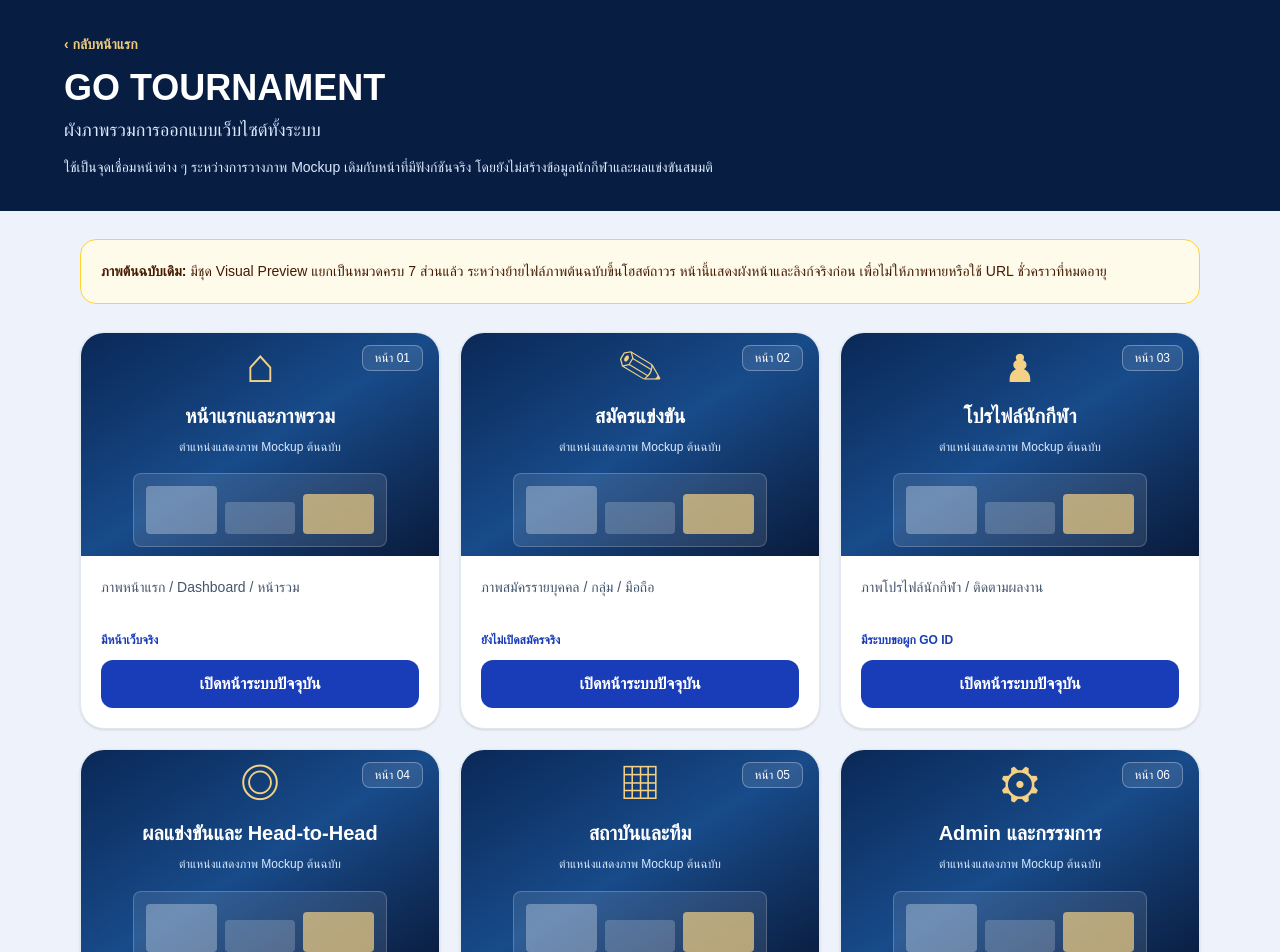
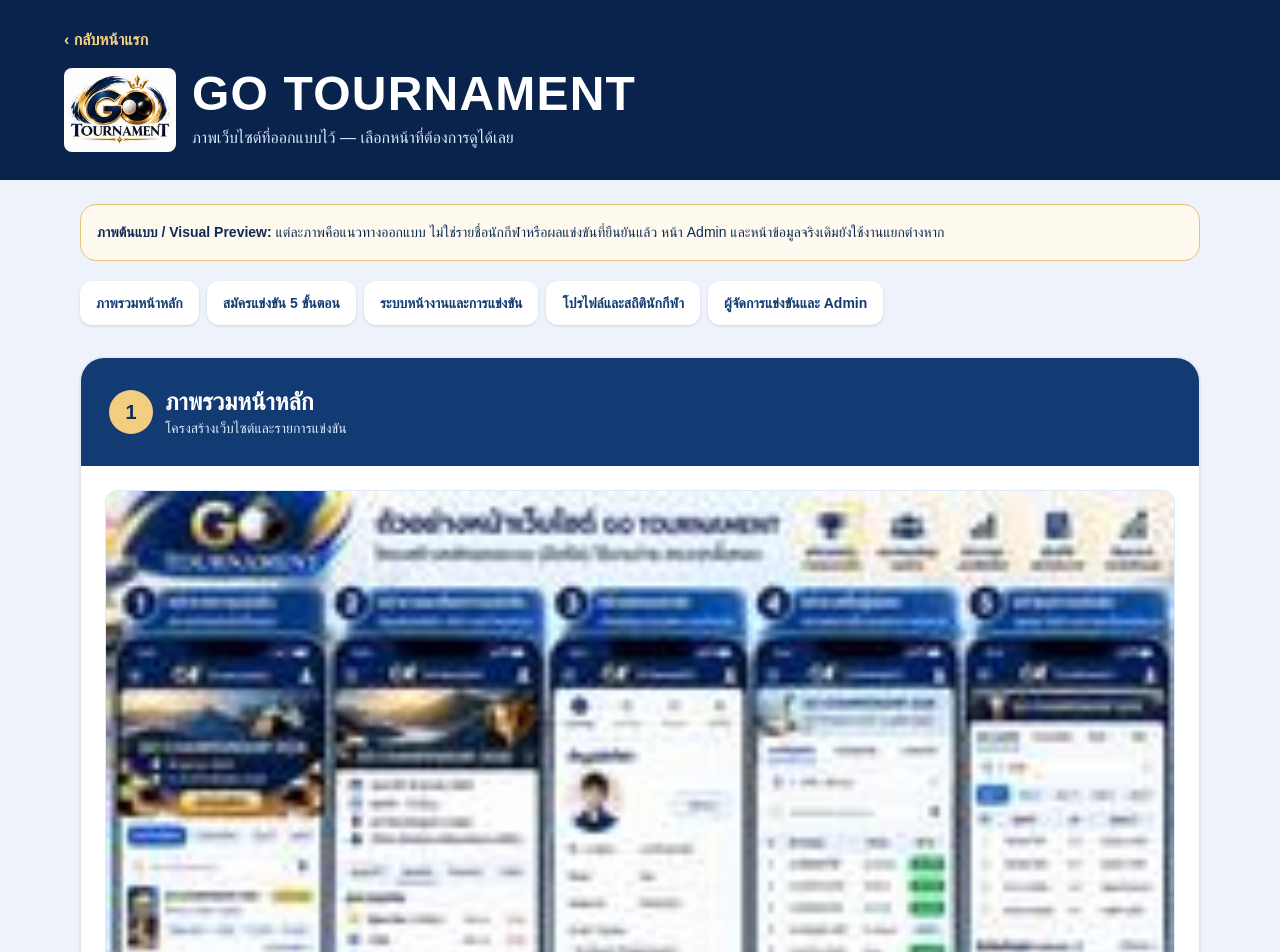
Before and after one commit to sawitree2168-sys/go-competition, a Next.js app: page /visual-overview in a window 1280 px wide. Shown: the top 952 px of the page. Built offline with nearby package versions, Linux system fonts and the light colour scheme.

Commit message:
feat: show original GO TOURNAMENT mockup images and page-by-page preview links

```diff
--- a/app/visual-overview/page.tsx
+++ b/app/visual-overview/page.tsx
@@ -1,47 +1,46 @@
 import Link from "next/link";
-const sections=[
- {id:"home",name:"หน้าแรกและภาพรวม",path:"/",assets:"ภาพหน้าแรก / Dashboard / หน้ารวม",status:"มีหน้าเว็บจริง",icon:"⌂"},
- {id:"register",name:"สมัครแข่งขัน",path:"/athletes/search",assets:"ภาพสมัครรายบุคคล / กลุ่ม / มือถือ",status:"ยังไม่เปิดสมัครจริง",icon:"✎"},
- {id:"athlete",name:"โปรไฟล์นักกีฬา",path:"/athletes/claim",assets:"ภาพโปรไฟล์นักกีฬา / ติดตามผลงาน",status:"มีระบบขอผูก GO ID",icon:"♟"},
- {id:"matches",name:"ผลแข่งขันและ Head-to-Head",path:"/athletes/head-to-head",assets:"ภาพผลสด / ตารางคู่แข่ง / สถิติ H2H",status:"รอผลแข่งขันจริง",icon:"◎"},
- {id:"institute",name:"สถาบันและทีม",path:null,assets:"ภาพสมัครแบบกลุ่ม / แดชบอร์ดสถาบัน / ผลทีม",status:"ภาพออกแบบก่อนเชื่อมฟังก์ชัน",icon:"▦"},
- {id:"admin",name:"Admin และกรรมการ",path:"/admin/athlete-claims",assets:"ภาพจัดการแข่งขัน / หน้าผู้ดูแล / คะแนน",status:"มีหน้า Admin จริง",icon:"⚙"},
- {id:"media",name:"ข่าวสารและผลงาน",path:null,assets:"ภาพข่าว / แกลเลอรี / รายงานผล",status:"ภาพออกแบบก่อนเชื่อมฟังก์ชัน",icon:"▣"},
-];
+import {visualGroups,visualImages} from "./visual-data";
+import {VisualImage} from "./VisualImage";
 export default function VisualOverview(){
- return <main className="min-h-screen bg-[#eef3fb] text-[#0c2a56]">
-  <header className="bg-[#071d42] px-5 py-8 text-white">
+ return <main className="min-h-screen bg-[#eef3fb] text-[#102a53]">
+  <header className="bg-[#09234d] px-4 py-7 text-white">
    <div className="mx-auto max-w-6xl">
-    <Link href="/" className="text-sm font-bold text-[#f0ca78]">‹ กลับหน้าแรก</Link>
-    <h1 className="mt-3 text-3xl font-black sm:text-4xl">GO TOURNAMENT</h1>
-    <p className="mt-2 text-lg text-blue-100">ผังภาพรวมการออกแบบเว็บไซต์ทั้งระบบ</p>
-    <p className="mt-3 max-w-2xl text-sm leading-relaxed text-blue-100">ใช้เป็นจุดเชื่อมหน้าต่าง ๆ ระหว่างการวางภาพ Mockup เดิมกับหน้าที่มีฟังก์ชันจริง โดยยังไม่สร้างข้อมูลนักกีฬาและผลแข่งขันสมมติ</p>
+    <Link href="/" className="font-bold text-[#f4cf80]">‹ กลับหน้าแรก</Link>
+    <div className="mt-4 flex items-center gap-4">
+     <div className="hidden w-28 overflow-hidden rounded-lg bg-white sm:block">
+      <VisualImage local={visualImages.logo.local} fallback={visualImages.logo.fallback} alt="GO TOURNAMENT"/>
+     </div>
+     <div><h1 className="text-3xl font-black tracking-wide sm:text-5xl">GO TOURNAMENT</h1>
+     <p className="mt-2 text-blue-100">ภาพเว็บไซต์ที่ออกแบบไว้ — เลือกหน้าที่ต้องการดูได้เลย</p></div>
+    </div>
    </div>
   </header>
-  <div className="mx-auto max-w-6xl px-4 py-7">
-   <div className="mb-7 rounded-2xl border border-amber-300 bg-amber-50 p-5 text-sm leading-relaxed text-amber-950">
-    <strong>ภาพต้นฉบับเดิม:</strong> มีชุด Visual Preview แยกเป็นหมวดครบ 7 ส่วนแล้ว ระหว่างย้ายไฟล์ภาพต้นฉบับขึ้นโฮสต์ถาวร หน้านี้แสดงผังหน้าและลิงก์จริงก่อน เพื่อไม่ให้ภาพหายหรือใช้ URL ชั่วคราวที่หมดอายุ
-   </div>
-   <div className="grid gap-5 sm:grid-cols-2 lg:grid-cols-3">
-    {sections.map((s,i)=><section key={s.id} id={s.id} className="overflow-hidden rounded-3xl border border-slate-200 bg-white shadow-sm">
-      <div className="relative flex aspect-[16/10] flex-col items-center justify-center overflow-hidden bg-gradient-to-br from-[#0a2857] via-[#184b8a] to-[#091b3c] p-5 text-center text-white">
-        <span className="absolute right-4 top-3 rounded-lg border border-white/30 bg-white/10 px-3 py-1 text-xs">หน้า {String(i+1).padStart(2,"0")}</span>
-        <span className="mb-3 text-5xl text-[#f4d184]" aria-hidden="true">{s.icon}</span>
-        <h2 className="text-xl font-black">{s.name}</h2>
-        <p className="mt-2 text-xs leading-relaxed text-blue-100">ตำแหน่งแสดงภาพ Mockup ต้นฉบับ</p>
-        <div className="mt-4 flex w-4/5 items-end gap-2 rounded-lg border border-white/20 bg-white/10 p-3">
-         <div className="h-12 w-1/3 rounded bg-white/30"/><div className="h-8 w-1/3 rounded bg-white/20"/><div className="h-10 w-1/3 rounded bg-[#f4d184]/70"/>
-        </div>
+  <div className="mx-auto max-w-6xl px-4 pb-16">
+   <section className="mt-6 rounded-2xl border border-[#e4c27c] bg-[#fffaef] p-4 text-sm leading-relaxed">
+    <strong>ภาพต้นแบบ / Visual Preview:</strong> แต่ละภาพคือแนวทางออกแบบ ไม่ใช่รายชื่อนักกีฬาหรือผลแข่งขันที่ยืนยันแล้ว
+    หน้า Admin และหน้าข้อมูลจริงเดิมยังใช้งานแยกต่างหาก
+   </section>
+   <nav className="mt-5 flex flex-wrap gap-2" aria-label="หมวดภาพตัวอย่าง">
+    {visualGroups.map(g=><a href={`#${g.id}`} key={g.id} className="rounded-xl bg-white px-4 py-3 text-sm font-bold text-[#123c73] shadow-sm">{g.title}</a>)}
+   </nav>
+   {visualGroups.map((g,i)=>{
+    const image=visualImages[g.image];
+    return <section id={g.id} key={g.id} className="mt-8 scroll-mt-4 overflow-hidden rounded-3xl border border-slate-200 bg-white shadow-sm">
+      <div className="bg-[#123b74] p-5 text-white sm:p-7">
+       <div className="flex items-center gap-3"><span className="flex h-11 w-11 items-center justify-center rounded-full bg-[#f2ce80] text-xl font-black text-[#0c2c59]">{i+1}</span>
+       <div><h2 className="text-xl font-extrabold sm:text-2xl">{g.title}</h2><p className="text-sm text-blue-100">{g.subtitle}</p></div></div>
       </div>
-      <div className="space-y-3 p-5">
-       <p className="min-h-11 text-sm leading-relaxed text-slate-600">{s.assets}</p>
-       <p className="text-xs font-semibold text-blue-800">{s.status}</p>
-       {s.path?<Link href={s.path} className="block rounded-xl bg-blue-800 px-4 py-3 text-center font-bold text-white">เปิดหน้าระบบปัจจุบัน</Link>:
-        <span className="block rounded-xl bg-slate-100 px-4 py-3 text-center font-semibold text-slate-600">อยู่ระหว่างจัดวางภาพต้นฉบับ</span>}
+      <div className="p-3 sm:p-6">
+       <VisualImage local={image.local} fallback={image.fallback} alt={g.title+" — ภาพต้นแบบเดิม"} className="h-auto w-full rounded-xl border border-blue-100 bg-blue-50 object-contain"/>
+       <div className="mt-5 grid gap-2 sm:grid-cols-2 lg:grid-cols-5">
+        {g.steps.map((step,index)=><Link key={step} href={`/visual-overview/${g.id}-${index+1}`} className="rounded-xl border border-blue-200 bg-[#f2f7ff] px-4 py-4 font-semibold text-blue-900 transition hover:bg-blue-100">
+          <span className="text-xs text-blue-600">หน้า {index+1} / 5</span><p className="mt-1">{step}</p><span className="mt-2 inline-block text-sm text-blue-700">ดูภาพหน้าจอ ›</span>
+         </Link>)}
+       </div>
+       <Link href={g.route} className="mt-5 block rounded-xl bg-[#0e3672] px-5 py-4 text-center font-bold text-white">เปิดหน้าเว็บไซต์ที่มีอยู่ตอนนี้</Link>
       </div>
-    </section>)}
-   </div>
-   <div className="mt-8 rounded-xl bg-white p-5 text-sm leading-relaxed text-slate-600">หมายเหตุ: ภาพพื้นน้ำเงินในหน้านี้เป็นโครงตำแหน่งภาพ ไม่ใช่ไฟล์ Mockup ต้นฉบับ และไม่ใช่ข้อมูลแข่งขันจริง</div>
+     </section>;
+   })}
   </div>
  </main>;
 }
```
